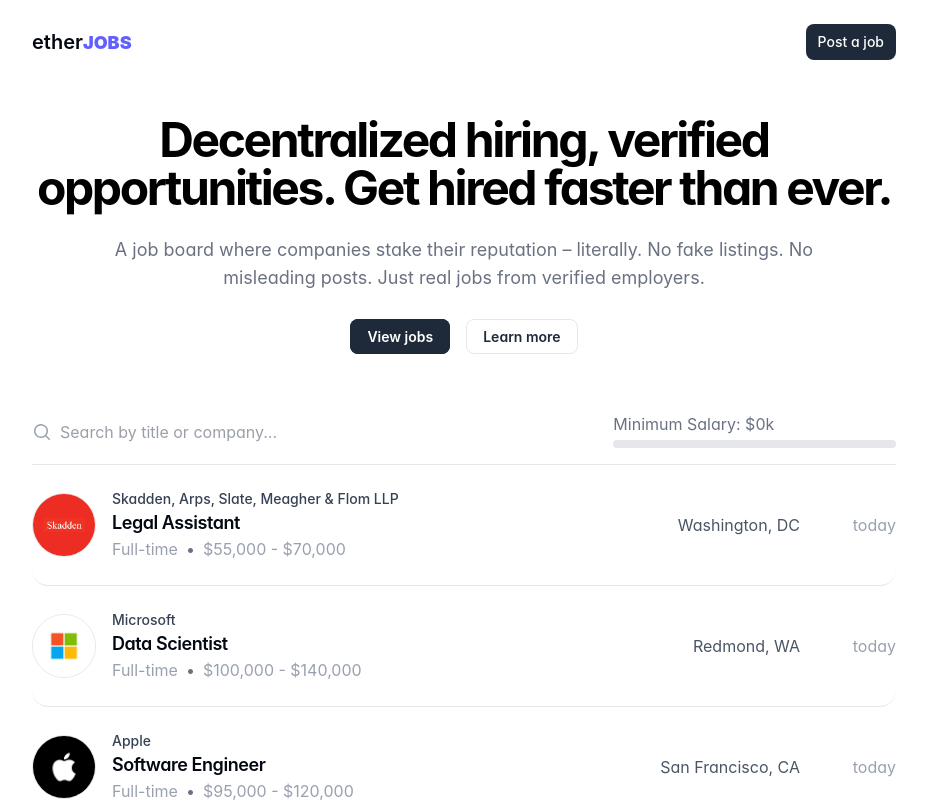
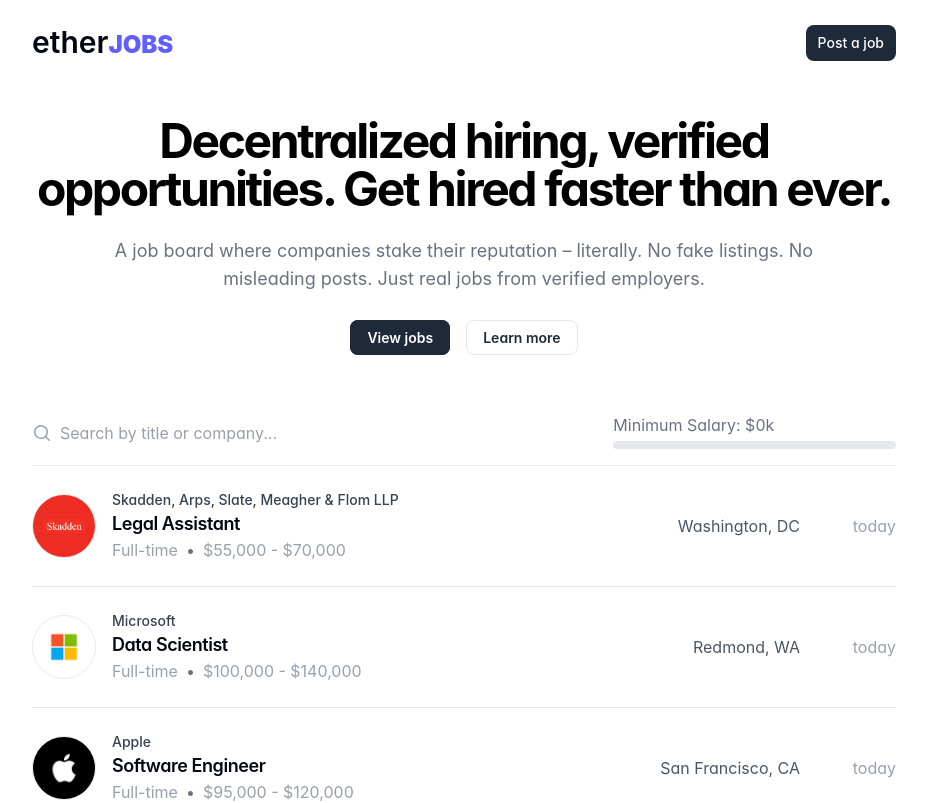
Before and after one commit to laurenrdodge/hacklahoma2025, a Next.js app in the folder frontend/: page / in a window 1280 px wide. Shown: the top 803 px of the page, without its empty margins (176-1103 px from the left). Built offline with nearby package versions, Linux system fonts and the light colour scheme; a web font is replaced by a local one.

Commit message:
Small design changes

```diff
--- a/frontend/src/app/job/[id]/page.tsx
+++ b/frontend/src/app/job/[id]/page.tsx
@@ -23,12 +23,12 @@
     <main className="max-w-6xl mx-auto px-8 pb-8 font-sans">
       <header>
         <div className="flex justify-between items-center py-6">
-          <span>
-            <span className="font-semibold text-xl text-gray-950">ether</span>
-            <span className="font-black uppercase text-lg text-indigo-500">
+          <Link href={`/`}>
+            <span className="font-semibold text-3xl text-gray-950">ether</span>
+            <span className="font-black uppercase text-2xl text-indigo-500">
               jobs
             </span>
-          </span>
+          </Link>
           <button
             className="px-3 py-2 text-sm font-medium text-white rounded-lg bg-gray-800 hover:bg-gray-700"
             onClick={() => setIsJobModalOpen(true)}
--- a/frontend/src/app/page.tsx
+++ b/frontend/src/app/page.tsx
@@ -14,8 +14,8 @@
       <header>
         <div className="flex justify-between items-center py-6">
           <span>
-            <span className="font-semibold text-xl text-gray-950">ether</span>
-            <span className="font-black uppercase text-lg text-indigo-500">
+            <span className="font-semibold text-3xl text-gray-950">ether</span>
+            <span className="font-black uppercase text-2xl text-indigo-500">
               jobs
             </span>
           </span>
--- a/frontend/src/components/JobBoard.tsx
+++ b/frontend/src/components/JobBoard.tsx
@@ -14,7 +14,7 @@
         (job.title.toLowerCase().includes(search.toLowerCase()) ||
           job.company.toLowerCase().includes(search.toLowerCase())) &&
         parseInt(
-          job.salaryRange.split("-")[0].replace("$", "").replace(",", "")
+          job.salaryRange.split("-")[1].replace("$", "").replace(",", "")
         ) >=
           minSalary * 1000
     )
@@ -80,7 +80,7 @@
       <ul className="divide-y divide-gray-200 mb-8" id="jobs">
         {filteredJobs.length > 0 ? (
           filteredJobs.map((job) => (
-            <li key={job.id} className="group relative py-6 sm:rounded-2xl">
+            <li key={job.id} className="group relative py-6">
               <div className="absolute -inset-x-4 -inset-y-px bg-gray-50 opacity-0 group-hover:opacity-100 sm:-inset-x-5 sm:rounded-2xl lg:-inset-x-8"></div>
               <JobCard job={job} />
             </li>
```
Also changed, not shown: 1 other file (tests, documents, lock files or other folders).
